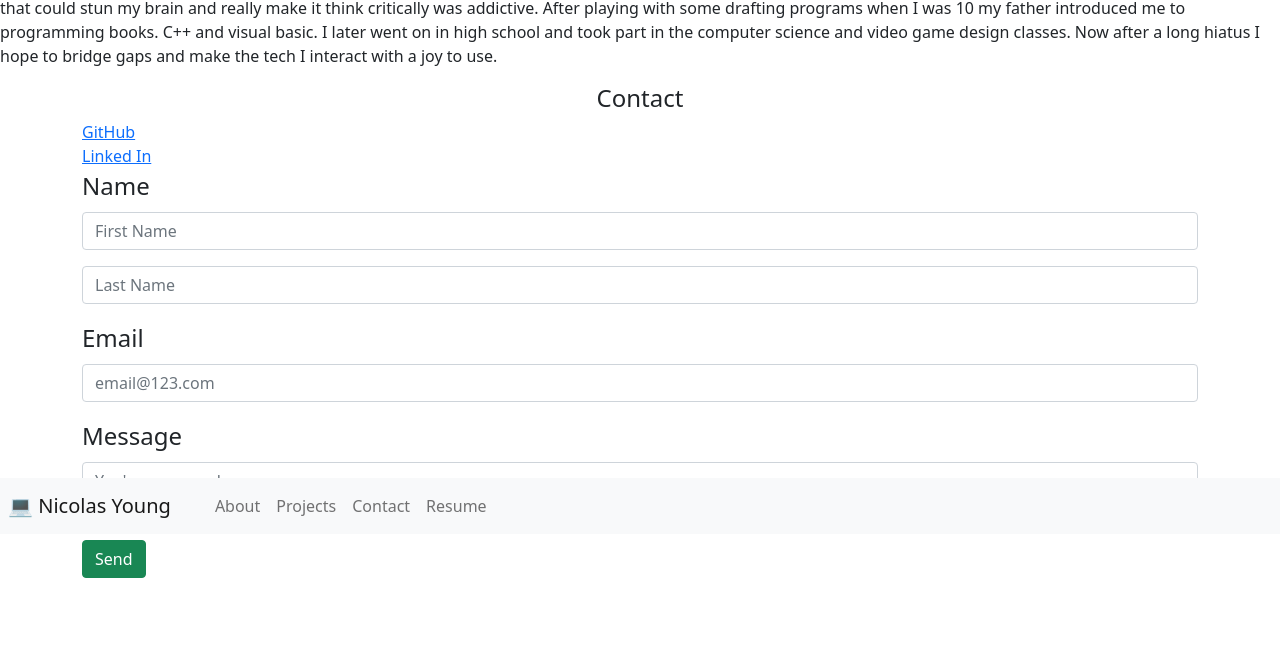
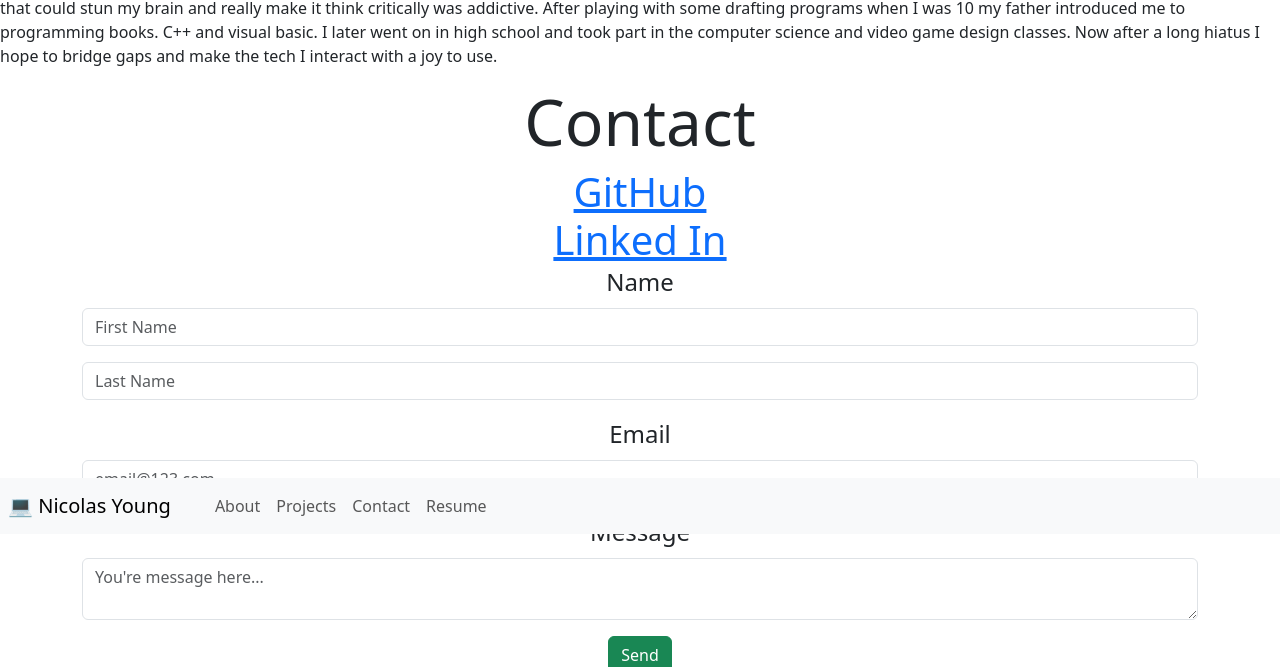
Before and after one commit to bodashii/portal-foilio, a React (Create React App) app: page / in a window 1280 px wide. Shown: the part 266-933 px from the top of the page. Before the commit the page ends 844 px from the top, so only its background shows below. Built offline with nearby package versions, Linux system fonts and the light colour scheme.

Commit message:
updated style on contact component

```diff
--- a/package.json
+++ b/package.json
@@ -6,11 +6,10 @@
     "@testing-library/jest-dom": "^5.16.4",
     "@testing-library/react": "^13.2.0",
     "@testing-library/user-event": "^13.5.0",
-    "bootstrap": "^5.1.3",
     "react": "^18.1.0",
     "react-bootstrap": "^2.3.1",
     "react-dom": "^18.1.0",
-    "react-scripts": "^2.1.3",
+    "react-scripts": "^5.0.1",
     "web-vitals": "^2.1.4"
   },
   "scripts": {
--- a/src/App.js
+++ b/src/App.js
@@ -3,6 +3,7 @@ import Nav from './components/Nav';
 import About from './components/About';
 import Contact from './components/Contact';
 import Projec from './components/Projec';
+import 'bootstrap/dist/css/bootstrap.min.css'
 
 function App() {
   return (
--- a/src/components/Contact/index.js
+++ b/src/components/Contact/index.js
@@ -1,23 +1,27 @@
 import React from 'react';
+
 
 function ContactForm() {
     return (
         <section>
-            <div className="row">
-                <h4 className="text-center title">Contact</h4>
+            <div className="row g-1">
+                <h4 className="text-center display-3">Contact</h4>
             </div>
-            <div className="container">
-                <div className="col">
-                    <div className="row">
-                        <div className="row">
-                            <a href="https://github.com/maddnty">GitHub</a>
-                            <a href="https://www.linkedin.com/in/nicolas-young-818560227/">Linked In</a>
+            <div className="container-fluid">
+                <div className="grid text-center container">
+
+                        <div className="grid text-center">
+                            <div>
+                                <a className="g-col-6 display-6" href="https://github.com/maddnty">GitHub</a>
+                            </div>
+
+                            <a className="g-col-6 display-6" href="https://www.linkedin.com/in/nicolas-young-818560227/">Linked In</a>
                         </div>
-                    </div>
+
 
                     <div className="row">
-                    <form>
-                        <div>
+                    <form className="container">
+                        <div className="row">
                             <fieldset>
                                 <legend>Name</legend>
                                 <div className="mb-3">
--- a/src/index.js
+++ b/src/index.js
@@ -1,9 +1,9 @@
 import React from 'react';
-import ReactDOM from 'react-dom/client';
+import ReactDOM from 'react-dom';
 import './index.css';
-import 'bootstrap/dist/css/bootstrap.min.css';
 import App from './App';
 import reportWebVitals from './reportWebVitals';
+
 
 const root = ReactDOM.createRoot(document.getElementById('root'));
 root.render(
```
Also changed, not shown: 1 other file (tests, documents, lock files or other folders).
